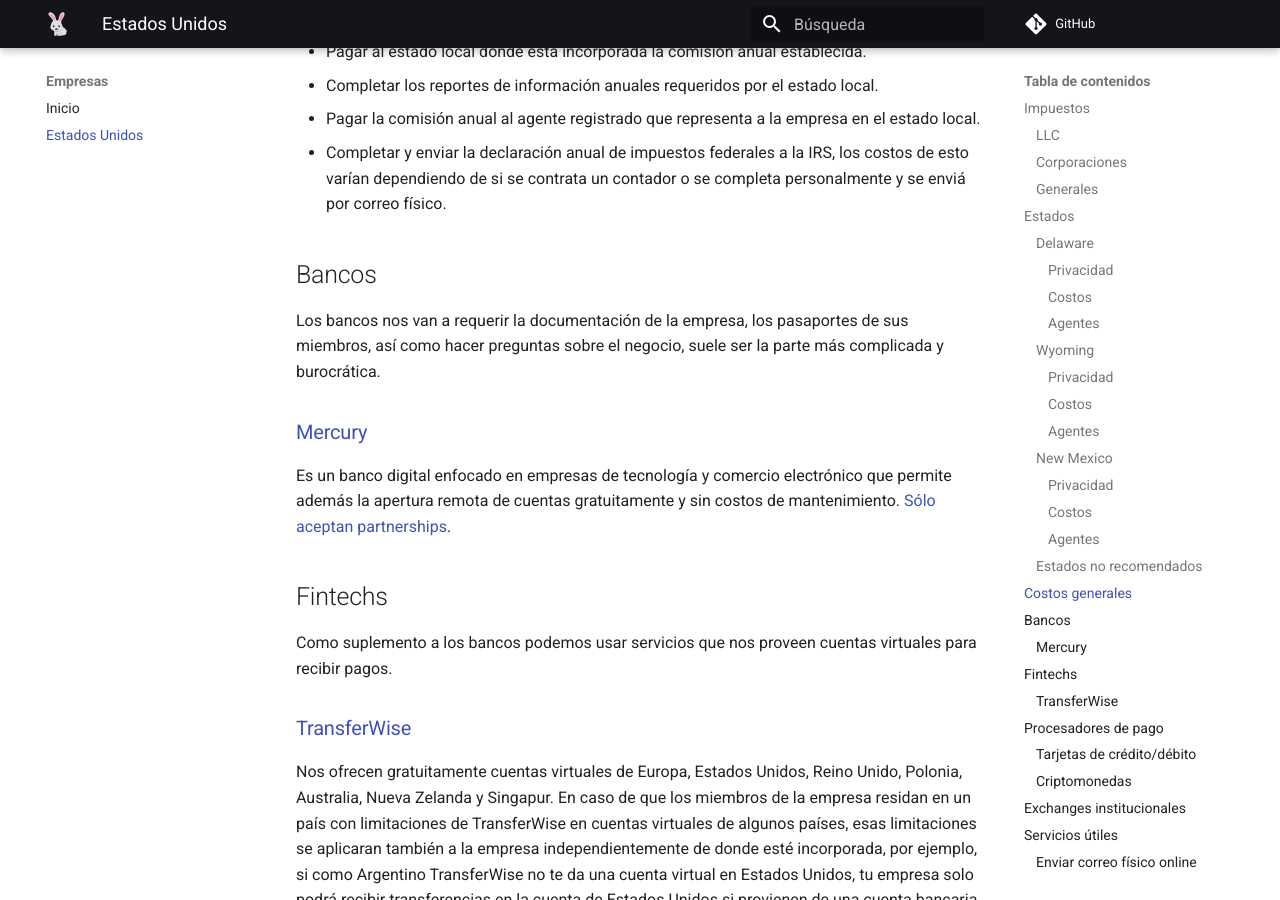
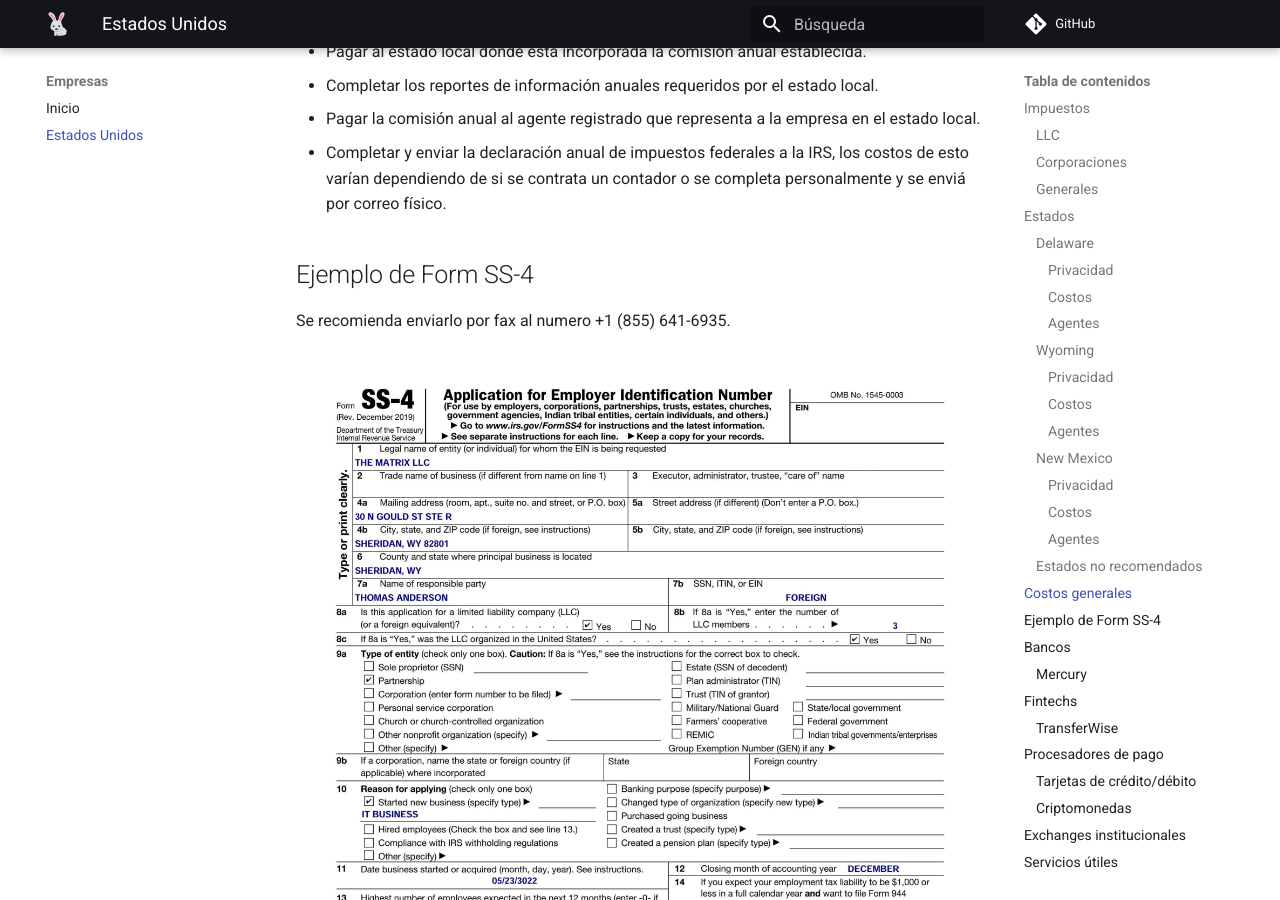
Before and after one commit to anomalouscode/wiki, an MkDocs documentation site: the page built from docs/empresas/eeuu.md, in a window 1280 px wide and 900 px high, scrolled down 7163 px. Built offline with MkDocs 1.6.1 and Material for MkDocs 9.7.7, drawn with Linux system fonts in a browser that asks for light colours; comment, search, counter and statistics services are not loaded.

Commit message:
Update eeuu.md

```diff
--- a/docs/empresas/eeuu.md
+++ b/docs/empresas/eeuu.md
@@ -181,6 +181,12 @@
 - Pagar la comisión anual al agente registrado que representa a la empresa en el estado local.
 - Completar y enviar la declaración anual de impuestos federales a la IRS, los costos de esto varían dependiendo de si se contrata un contador o se completa personalmente y se enviá por correo físico.
 
+## Ejemplo de Form SS-4
+
+Se recomienda enviarlo por fax al numero +1 (855) 641-6935.
+
+![Form SS-4](ss4.webp)
+
 ## Bancos
 
 Los bancos nos van a requerir la documentación de la empresa, los pasaportes de sus miembros, así como hacer preguntas sobre el negocio, suele ser la parte más complicada y burocrática.
```
